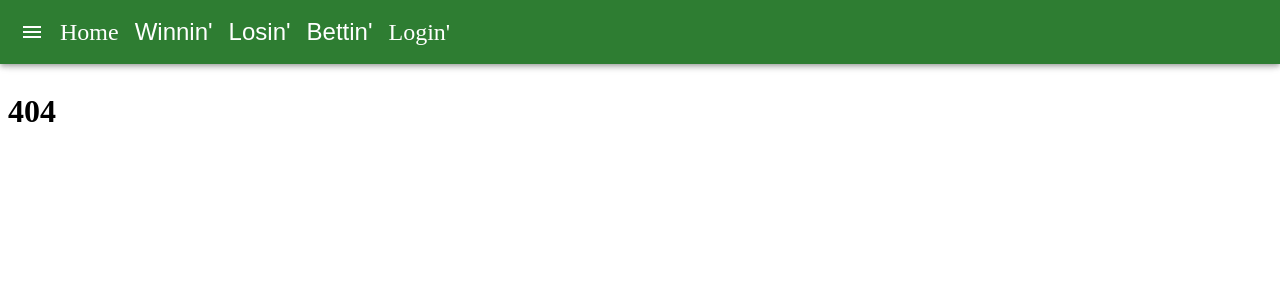
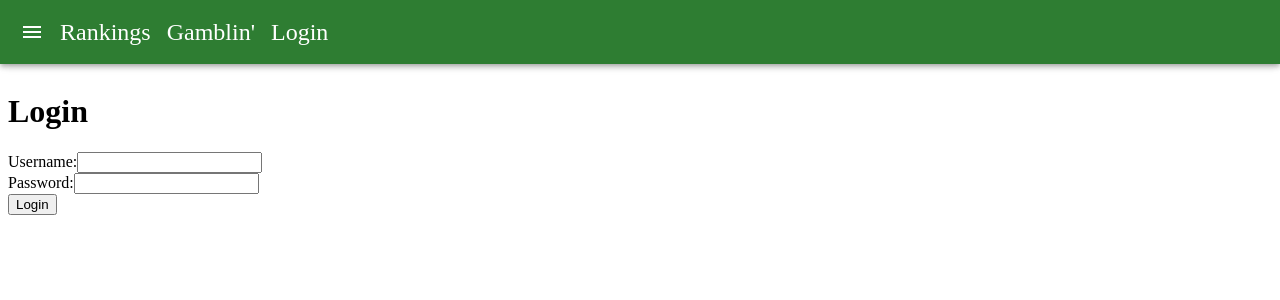
Before and after one commit to wfoster92/Quartileback, a React (Create React App) app in the folder client/: page /login in a window 1280 px wide. Before the commit this address had no page. Shown: the top 300 px of the page. Built offline with nearby package versions, Linux system fonts and the light colour scheme.

Commit message:
updated public view and navbar

```diff
--- a/client/src/App.jsx
+++ b/client/src/App.jsx
@@ -19,23 +19,23 @@ const App = () => {
       <NavBar />
 
       <Routes>
-        {authenticated ? (
+        {/* {authenticated ? (
           <Route path='/' element={<Home />} />
         ) : (
           <Route path='/' element={<LoginForm />} />
-        )}
-        <Route path='/' element={<LoginForm />} />
+        )} */}
+        <Route path='/login' element={<LoginForm />} />
+        <Route
+          path='/'
+          element={
+            <GamesProvider>
+              <Rankings />
+            </GamesProvider>
+          }
+        />
         <Route path='/gamblin' element={<Gamblin />} />
         {authenticated ? (
           <>
-            <Route
-              path='/rankings'
-              element={
-                <GamesProvider>
-                  <Rankings />
-                </GamesProvider>
-              }
-            />
             <Route
               path='/gameView'
               element={
--- a/client/src/components/Pages/LoginForm.jsx
+++ b/client/src/components/Pages/LoginForm.jsx
@@ -33,7 +33,7 @@ const LoginForm = () => {
         login()
 
         // Redirect or perform additional actions on successful login
-        navigate('/rankings')
+        navigate('/')
       } else {
         console.error('Login failed.')
       }
--- a/client/src/components/SubComponents/NavBar.jsx
+++ b/client/src/components/SubComponents/NavBar.jsx
@@ -16,20 +16,20 @@ export default function NavBar() {
             <MenuIcon />
           </IconButton>
           <IconButton color='inherit' component={Link} to='/'>
-            Home
+            Rankings
           </IconButton>
 
           {/* Conditionally render based on authentication state */}
           {authenticated ? (
             <>
-              <IconButton color='inherit' component={Link} to='/rankings'>
-                Rankings!
-              </IconButton>
               <IconButton color='inherit' component={Link} to='/gameView'>
                 Games!
               </IconButton>
               <IconButton color='inherit' component={Link} to='/portfolio'>
                 Portfolio!
+              </IconButton>
+              <IconButton color='inherit' component={Link} to='/gamblin'>
+                Gamblin'
               </IconButton>
               <IconButton color='inherit' onClick={logout}>
                 Logout
@@ -37,14 +37,11 @@ export default function NavBar() {
             </>
           ) : (
             <>
-              {/* <IconButton color='inherit' component={Link} to='/gamblin'>
+              <IconButton color='inherit' component={Link} to='/gamblin'>
                 Gamblin'
-              </IconButton> */}
-              <IconButton color='inherit'>Winnin'</IconButton>
-              <IconButton color='inherit'>Losin'</IconButton>
-              <IconButton color='inherit'>Bettin'</IconButton>
-              <IconButton color='inherit' component={Link} to='/'>
-                Login'
+              </IconButton>
+              <IconButton color='inherit' component={Link} to='/login'>
+                Login
               </IconButton>
               {/* You can add more links for registration, etc. */}
             </>
```
